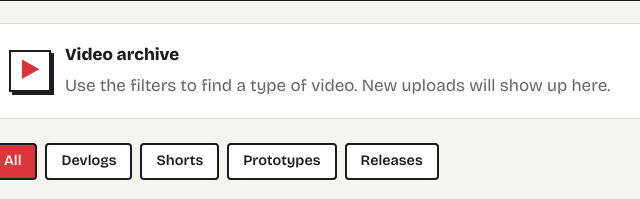
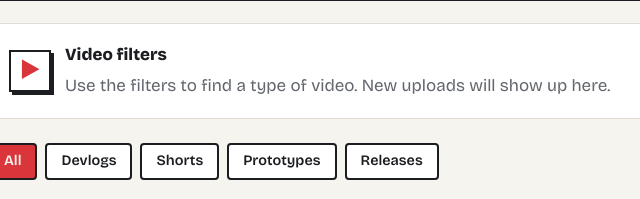
Before and after one commit to LokeWorks/lokeworks-dev, a plain HTML site: page videos.html in a window 1280 px wide. Shown: the part 350-549 px from the top of the page, 232-872 px from the left. Drawn offline with nearby package versions, Linux system fonts and the light colour scheme.

Commit message:
Rename Video archive heading to Video filters
Co-Authored-By: Claude Sonnet 5.5 <noreply@anthropic.com>
Claude-Session: https://claude.ai/code/session_013mSuY4tjZM1WjJ1mrb2Uq9

```diff
--- a/videos.html
+++ b/videos.html
@@ -8,7 +8,7 @@
 <h1 class="page-h">Videos</h1>
 <p class="sub">Devlogs, shorts, prototypes and releases.</p>
 <div class="page-intro"><span class="page-kicker">WATCH THE PROCESS</span><p>Quick clips, experiments, behind-the-scenes progress, and videos about the games I’m building.</p></div>
-<div class="video-note"><span class="video-note-icon">▶</span><div><strong>Video archive</strong><p>Use the filters to find a type of video. New uploads will show up here.</p></div></div>
+<div class="video-note"><span class="video-note-icon">▶</span><div><strong>Video filters</strong><p>Use the filters to find a type of video. New uploads will show up here.</p></div></div>
 <div aria-label="Filter videos" class="filters" id="filters" role="group"></div>
 <div class="grid" id="videoGrid"></div>
 </section></main><footer class="site-footer"><div class="footer-inner"><strong>Contact me</strong><p><a href="mailto:everloke8@gmail.com">everloke8@gmail.com</a></p></div></footer><script src="site.js?v=36"></script></body></html>
```
